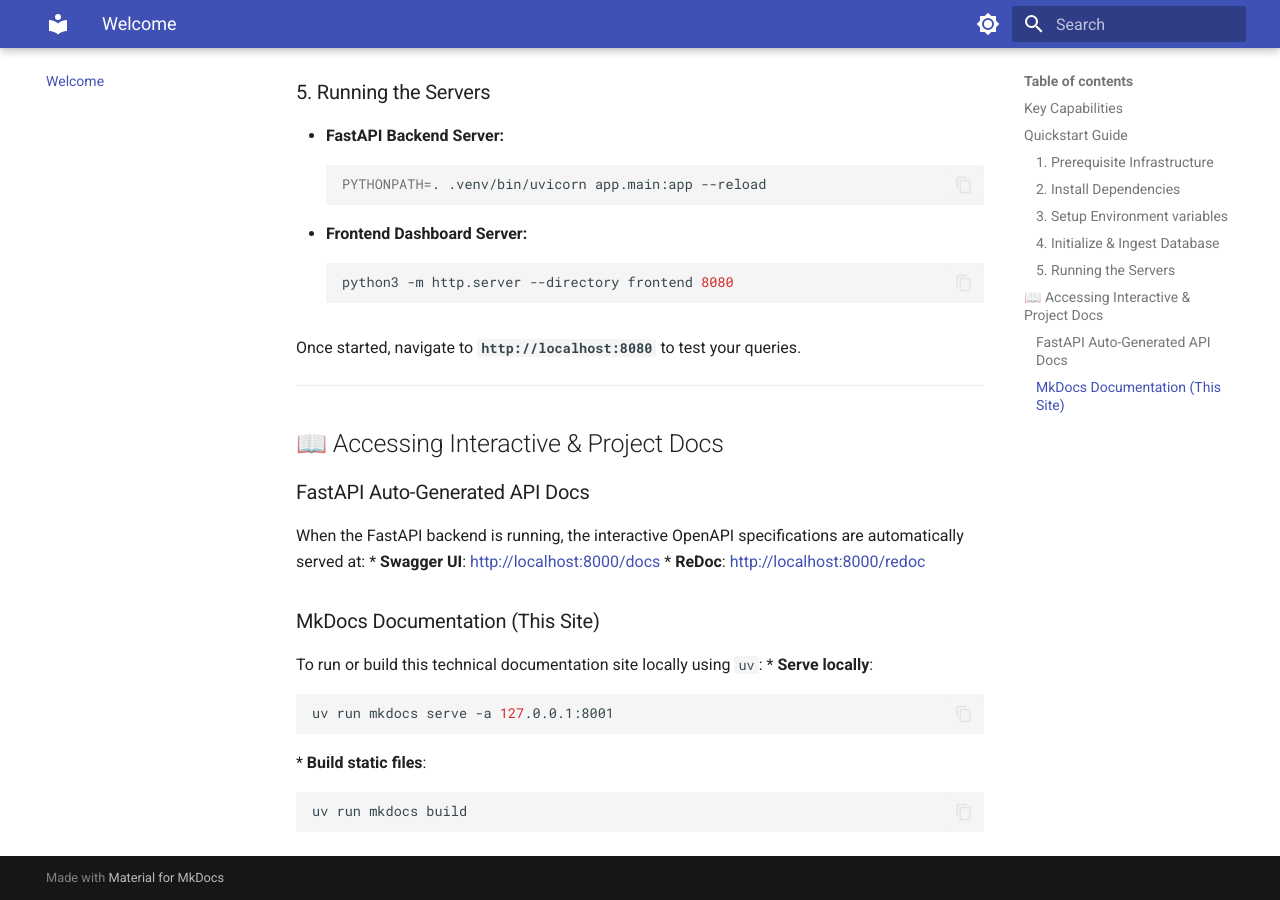
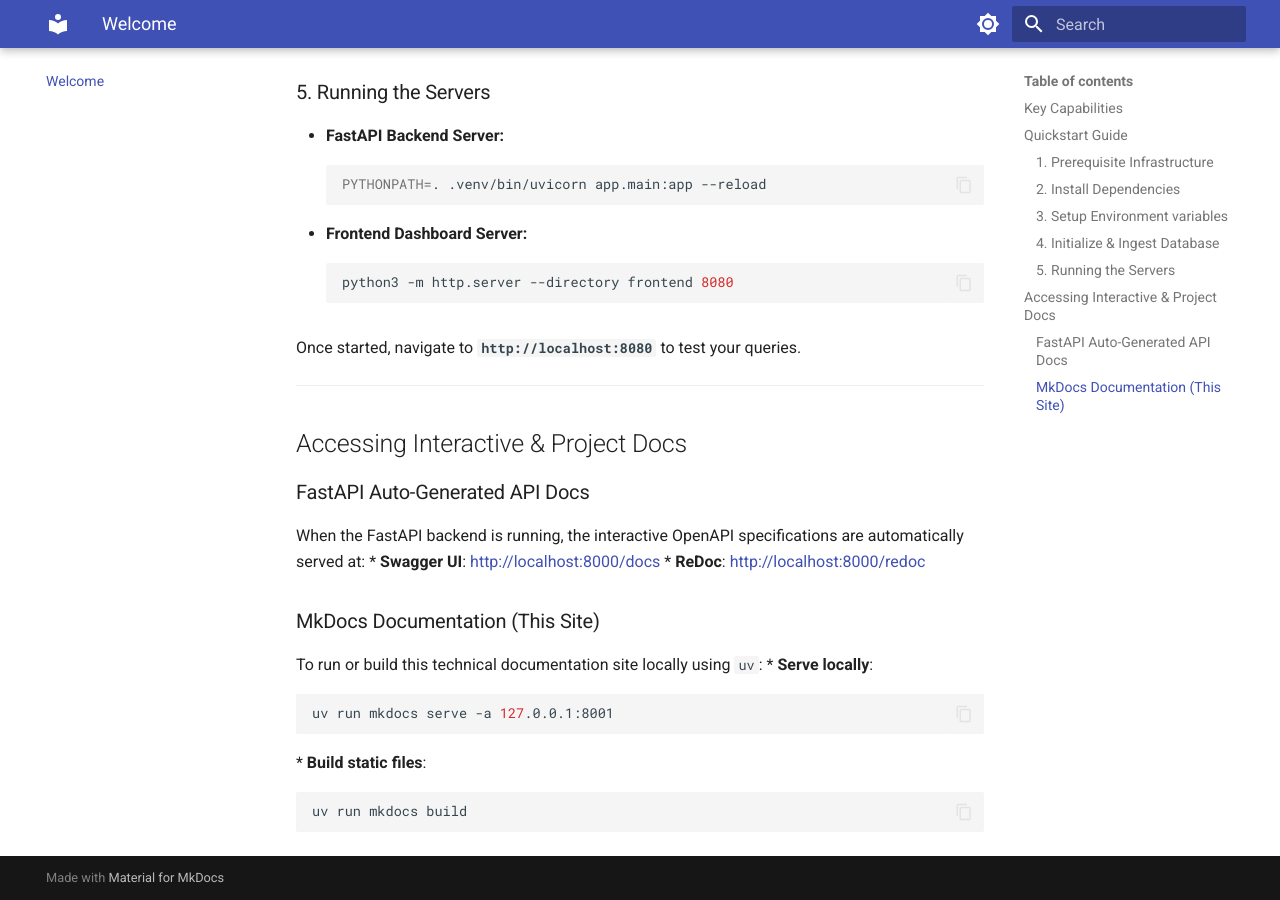
Before and after one commit to parthmh/fastapi_doc_rag, an MkDocs documentation site: the page built from docs/index.md, in a window 1280 px wide and 900 px high, scrolled down 1601 px. Built offline with MkDocs 1.6.1 and Material for MkDocs 9.7.7, drawn with Linux system fonts in a browser that asks for light colours.

```diff
--- a/docs/index.md
+++ b/docs/index.md
@@ -61,7 +61,7 @@ Once started, navigate to **`http://localhost:8080`** to test your queries.
 
 ---
 
-## 📖 Accessing Interactive & Project Docs
+## Accessing Interactive & Project Docs
 
 ### FastAPI Auto-Generated API Docs
 When the FastAPI backend is running, the interactive OpenAPI specifications are automatically served at:
```
Also changed, not shown: README.md (+4 -4 lines).
